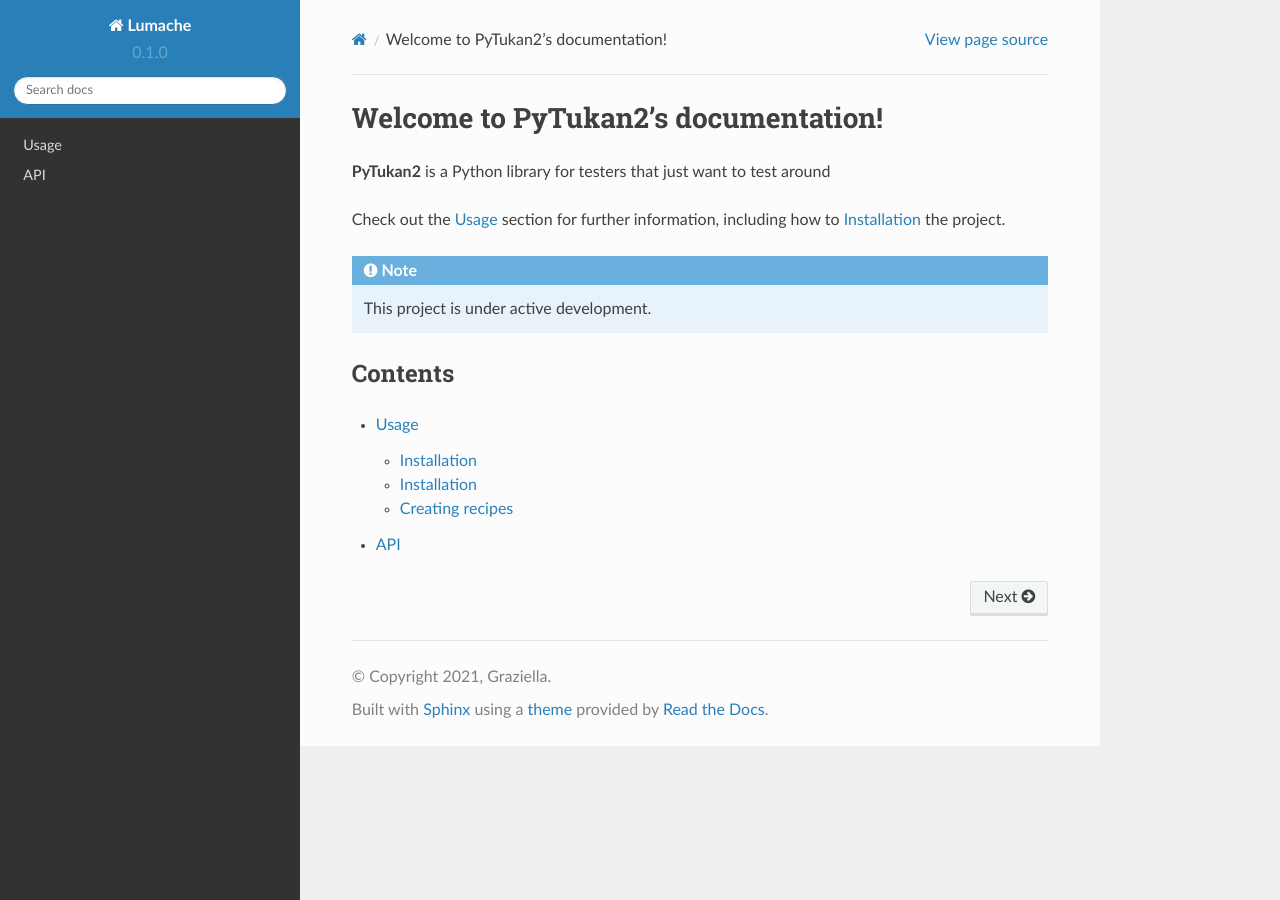
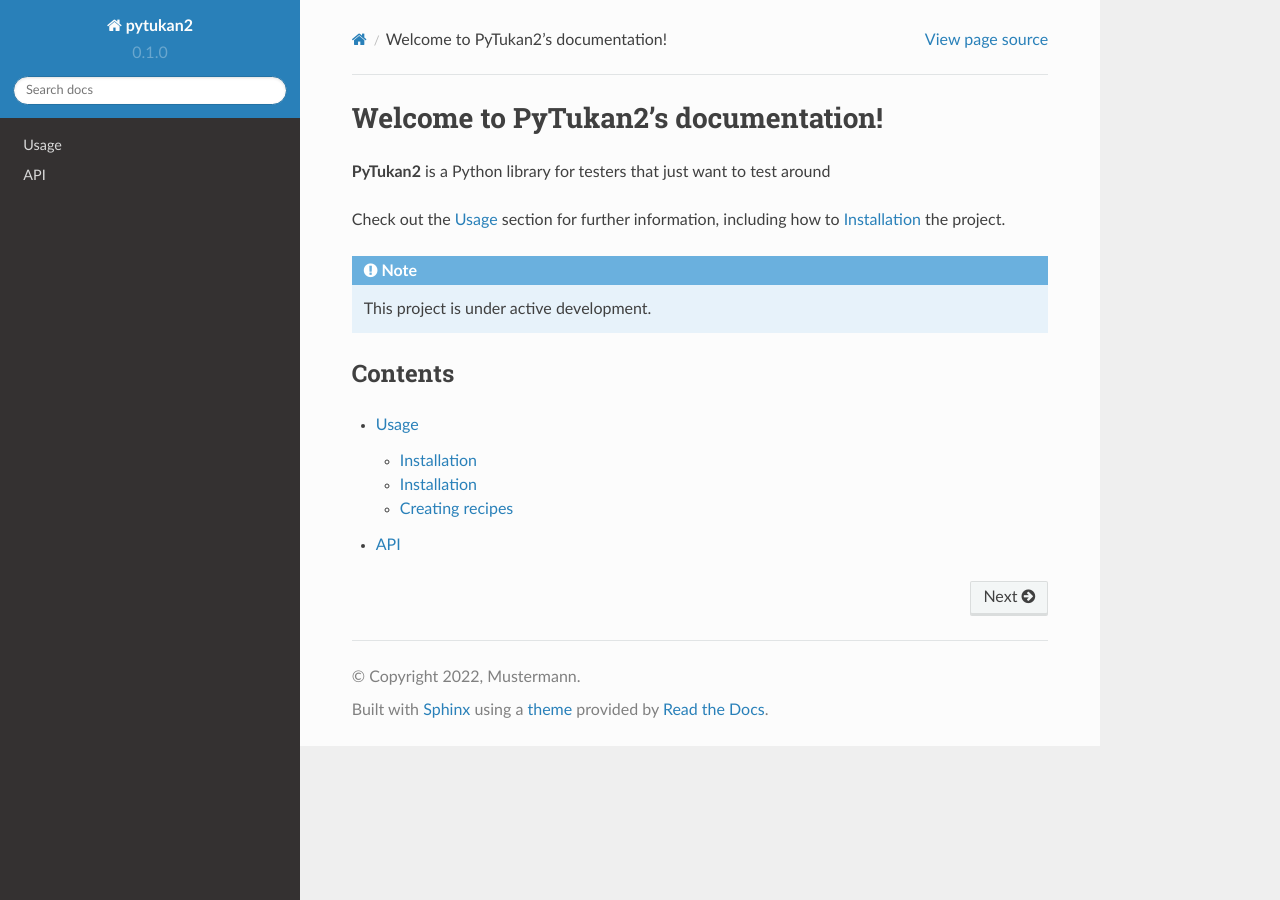
Before and after one commit to johnmustermann/pytukan2, a Sphinx documentation site: the page built from docs/source/index.rst, in a window 1280 px wide. Built offline with Sphinx 7.4.7 and the Read the Docs theme 2.0.0, drawn with Linux system fonts in a browser that asks for light colours.

Commit message:
Update conf.py

```diff
--- a/docs/source/conf.py
+++ b/docs/source/conf.py
@@ -2,9 +2,9 @@
 
 # -- Project information
 
-project = 'Lumache'
-copyright = '2021, Graziella'
-author = 'Graziella'
+project = 'pytukan2'
+copyright = '2022, Mustermann'
+author = 'Mustermann'
 
 release = '0.1'
 version = '0.1.0'
```
